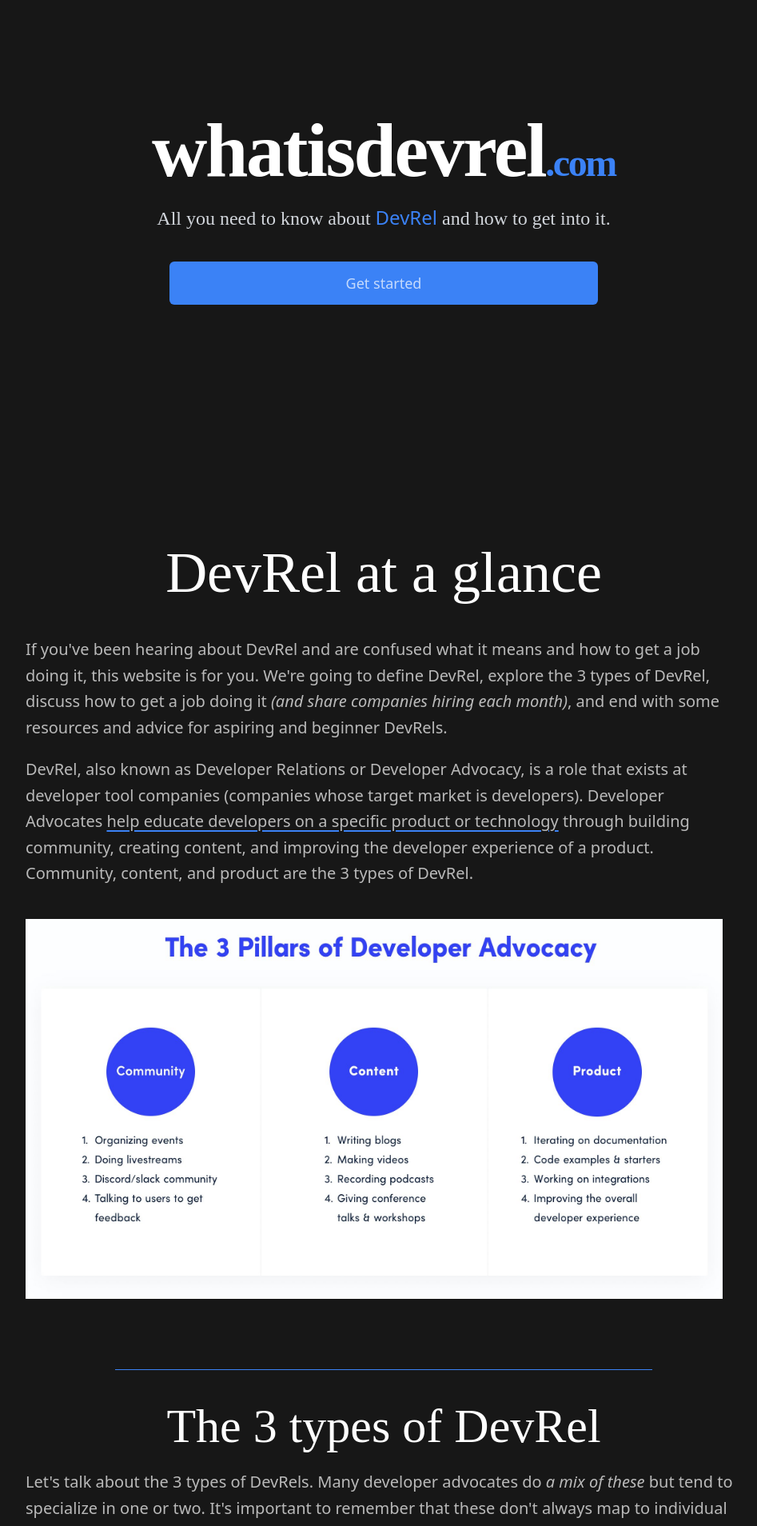
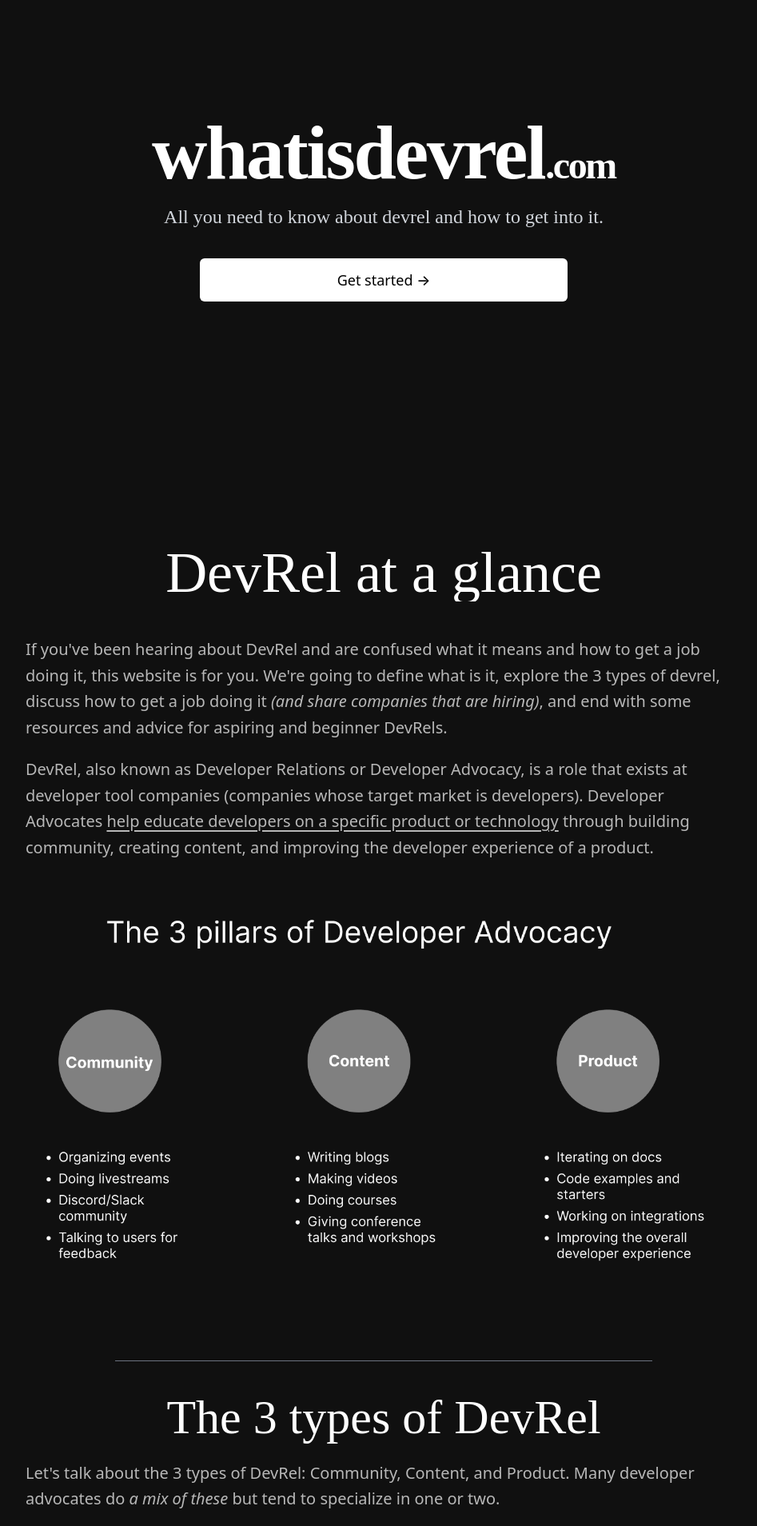
Before and after one commit to Nutlope/whatisdevrel, a Next.js app: page / in a window 1280 px wide. Shown: the part 120-2028 px from the top of the page at 80% size, without its empty margins (160-1107 px from the left). Built offline with nearby package versions, Linux system fonts and the light colour scheme.

Commit message:
revamped colors

```diff
--- a/components/Advice.js
+++ b/components/Advice.js
@@ -3,7 +3,7 @@
 export default function Advice() {
   return (
     <div className="mx-auto mt-10 max-w-4xl">
-      <div className="mx-auto mt-14 max-w-2xl border-t border-blue-500 pt-6"></div>
+      <div className="mx-auto mt-14 max-w-2xl border-t border-gray-500 pt-6"></div>
       <h1 className="mt-4 mb-8 w-full text-center text-5xl sm:text-6xl">
         Advice for DevRels
       </h1>
--- a/components/Contributors.js
+++ b/components/Contributors.js
@@ -38,7 +38,7 @@ export default function Contributors() {
   ];
   return (
     <div className="mx-auto mb-10 max-w-7xl px-4 text-center sm:px-6">
-      <div className="mx-auto mt-14 max-w-2xl border-t border-blue-500 py-6 pt-6"></div>
+      <div className="mx-auto mt-14 max-w-2xl border-t border-gray-500 py-6 pt-6"></div>
       <div className="space-y-12">
         <div className="space-y-5 sm:mx-auto sm:max-w-xl sm:space-y-4 lg:max-w-5xl">
           <h2 className="text-5xl sm:text-6xl">Contributors</h2>
--- a/components/DevRelPillars.js
+++ b/components/DevRelPillars.js
@@ -3,15 +3,15 @@ export default function DevRelPillars() {
   return (
     <>
       <div className="mx-auto max-w-4xl">
-        <div className="mx-auto mt-14 max-w-2xl border-t border-blue-500 pt-6"></div>
+        <div className="mx-auto mt-14 max-w-2xl border-t border-gray-500 pt-6"></div>
         <h1 className="mt-4 mb-6 w-full text-center text-5xl sm:text-6xl">
           The 3 types of DevRel
         </h1>
         <p className="mt-4 mb-4">
-          Let's talk about the 3 types of DevRels. Many developer advocates do{" "}
+          Let's talk about the 3 types of DevRel: Community, Content, and
+          Product. Many developer advocates do{" "}
           <span className="italic">a mix of these</span> but tend to specialize
-          in one or two. It's important to remember that these don't always map
-          to individual jobs.{" "}
+          in one or two.{" "}
         </p>
       </div>
       <div className="mx-auto max-w-4xl text-left">
--- a/components/Header.js
+++ b/components/Header.js
@@ -7,26 +7,23 @@ export default function Header({ scrollHandler }) {
           <span className="globalHeading text-5xl font-extrabold tracking-tight sm:text-8xl">
             whatisdevrel
           </span>
-          <span className="globalHeading text-3xl font-semibold tracking-tighter !text-blue-500 sm:text-5xl">
+          <span className="globalHeading !specialColor text-3xl font-semibold tracking-tighter sm:text-5xl">
             .com
           </span>
         </h3>
         <div className="mt-1 mb-6">
           <h3 className="py-3 px-8 text-xl font-normal text-gray-300 md:text-2xl">
-            All you need to know about{" "}
-            <span className="text-blue-500">DevRel</span> and how to get into
-            it.
+            All you need to know about devrel and how to get into it.
           </h3>
         </div>
-        <a
+        <button
           title="Go to DevRel at a glance"
           onClick={scrollHandler}
           aria-hidden="true"
-          className="mx-12 flex cursor-pointer items-center justify-center rounded-md border border-transparent bg-blue-500 px-8 py-3 font-medium hover:bg-blue-700 md:px-10 md:text-lg"
+          className="mx-auto flex w-9/12 cursor-pointer items-center justify-center rounded-md border border-transparent bg-white px-8 py-3 font-medium text-black hover:bg-gray-200 md:px-10 md:text-lg"
         >
-          {" "}
-          Get started
-        </a>
+          Get started →
+        </button>
       </div>
     </header>
   );
--- a/components/Jobs.js
+++ b/components/Jobs.js
@@ -30,7 +30,7 @@ export default function Jobs() {
 
   return (
     <div className="mx-auto mt-10 max-w-4xl">
-      <div className="mx-auto mt-14 max-w-2xl border-t border-blue-500 pt-6"></div>
+      <div className="mx-auto mt-14 max-w-2xl border-t border-gray-500 pt-6"></div>
       <h1 className="mt-4 mb-8 w-full text-center text-5xl sm:text-6xl">
         Getting a job in DevRel
       </h1>
@@ -60,7 +60,7 @@ export default function Jobs() {
           {skills.map((skill) => (
             <div key={skill.name} className="relative">
               <dt>
-                <div className="absolute flex h-12 w-12 items-center justify-center rounded-md bg-blue-500 text-white">
+                <div className="absolute flex h-12 w-12 items-center justify-center rounded-md  border text-white">
                   <skill.icon className="h-6 w-6" aria-hidden="true" />
                 </div>
                 <p className="ml-16 text-lg font-medium leading-6">
@@ -87,10 +87,7 @@ export default function Jobs() {
 
       <p className="mt-4 mb-8">
         If you already have two of these skills with prior work, feel free to{" "}
-        <a
-          href="https://twitter.com/nutlope"
-          className="font-bold text-blue-500 underline"
-        >
+        <a href="https://twitter.com/nutlope" className="font-medium underline">
           DM me on Twitter
         </a>{" "}
         and I can try to connect you to startups that are hiring!
--- a/components/Resources.js
+++ b/components/Resources.js
@@ -5,14 +5,14 @@
 export default function Resources() {
   return (
     <div className="mx-auto mt-10 max-w-4xl">
-      <div className="mx-auto mt-14 max-w-2xl border-t border-blue-500 pt-6"></div>
+      <div className="mx-auto mt-14 max-w-2xl border-t border-gray-500 pt-6"></div>
       <h1 className="mt-4 mb-8 w-full text-center text-5xl sm:text-6xl">
         DevRel Resources
       </h1>
-      <div className="mt-6 grid gap-16 pt-6 text-center text-blue-500 md:grid-cols-2 md:gap-x-5 md:gap-y-12">
+      <div className="specialColor mt-6 grid gap-16 pt-6 text-center md:grid-cols-2 md:gap-x-5 md:gap-y-12">
         <div className="flex flex-col">
           <h2 className="mb-3 text-3xl text-white">Books </h2>
-          <ul className="flex list-inside list-disc flex-col self-center text-left">
+          <ul className="md:self-centerself-center flex list-inside list-disc flex-col text-left">
             <li>
               <a href="https://www.amazon.com/Business-Value-Developer-Relations-Communities/dp/1484237471/ref=pd_sbs_1/137-5281060-5988909?pd_rd_w=j1ksT&pf_rd_p=f8e24c42-8be0-4374-84aa-bb08fd897453&pf_rd_r=5J80EP23D4HT23HFJA2K&pd_rd_r=fe52f5c1-5dcc-4f78-914f-126eac837a09&pd_rd_wg=jAKKa&pd_rd_i=1484237471&psc=1">
                 Business Value of Developer Relations
@@ -35,7 +35,7 @@ export default function Resources() {
         </div>
         <div className="flex flex-col">
           <h2 className="mb-3 text-3xl text-white">Blogs </h2>
-          <ul className="flex list-inside list-disc flex-col self-center text-left">
+          <ul className="flex list-inside list-disc flex-col text-left md:self-center">
             <li>
               <a href="https://www.swyx.io/ideas?filter=devrel">Swyx's blog</a>
             </li>
@@ -56,7 +56,7 @@ export default function Resources() {
         </div>
         <div className="flex flex-col">
           <h2 className="mb-3 text-3xl text-white">Articles </h2>
-          <ul className="flex list-inside list-disc flex-col self-center text-left">
+          <ul className="flex list-inside list-disc flex-col text-left md:self-center">
             <li>
               <a href="https://dev.to/dabit3/7-tips-for-breaking-into-devrel-7jk">
                 7 tips for breaking into DevRel
@@ -81,7 +81,7 @@ export default function Resources() {
         </div>
         <div className="flex flex-col">
           <h2 className="mb-3 text-3xl text-white">Podcasts </h2>
-          <ul className="flex list-inside list-disc flex-col self-center text-left">
+          <ul className="flex list-inside list-disc flex-col text-left md:self-center">
             <li>
               <a href="https://devrelrad.io/">DevRel Radio</a>
             </li>
--- a/components/Summary.js
+++ b/components/Summary.js
@@ -13,10 +13,10 @@ export default function Summary({ setReftoElement }) {
           <p className="mt-5 mb-5">
             If you've been hearing about DevRel and are confused what it means
             and how to get a job doing it, this website is for you. We're going
-            to define DevRel, explore the 3 types of DevRel, discuss how to get
-            a job doing it{" "}
+            to define what is it, explore the 3 types of devrel, discuss how to
+            get a job doing it{" "}
             <span className="italic">
-              (and share companies hiring each month)
+              (and share companies that are hiring)
             </span>
             , and end with some resources and advice for aspiring and beginner
             DevRels.
@@ -25,20 +25,19 @@ export default function Summary({ setReftoElement }) {
             DevRel, also known as Developer Relations or Developer Advocacy, is
             a role that exists at developer tool companies (companies whose
             target market is developers). Developer Advocates{" "}
-            <span className="underline decoration-blue-500 underline-offset-4">
+            <span className="decoration underline underline-offset-4">
               help educate developers on a specific product or technology
             </span>{" "}
             through building community, creating content, and improving the
-            developer experience of a product. Community, content, and product
-            are the 3 types of DevRel.
+            developer experience of a product.
           </p>
           <div className="mt-10">
             <Image
-              src="/typesdevrel.jpeg"
+              src="/typesdevrel_v2.png"
               className="mt-4"
               alt="the 3 pillars of DevRel"
-              width="2200"
-              height="1200"
+              width="2070"
+              height="1179"
             />
             {/* <Image
               src="/pillarsofdevrel_updated.png"
--- a/styles/globals.css
+++ b/styles/globals.css
@@ -15,6 +15,7 @@
   line-height: 1.625;
   color: hsla(0, 0%, 100%, 0.7);
   font-weight: 300;
+  background: #101010;
 }
 
 h1,
@@ -33,3 +34,7 @@ p {
 
 h1 {
 }
+
+.specialColor {
+  color: #3a3a3a;
+}
```
Also changed, not shown: 1 other file (tests, documents, lock files or other folders).
